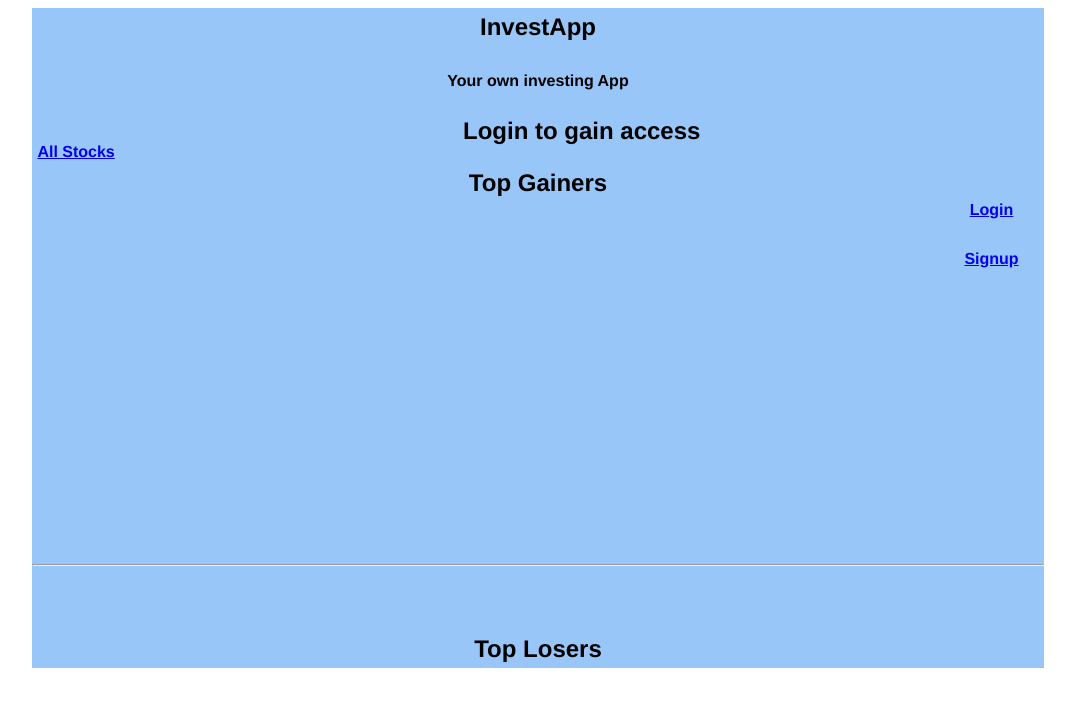
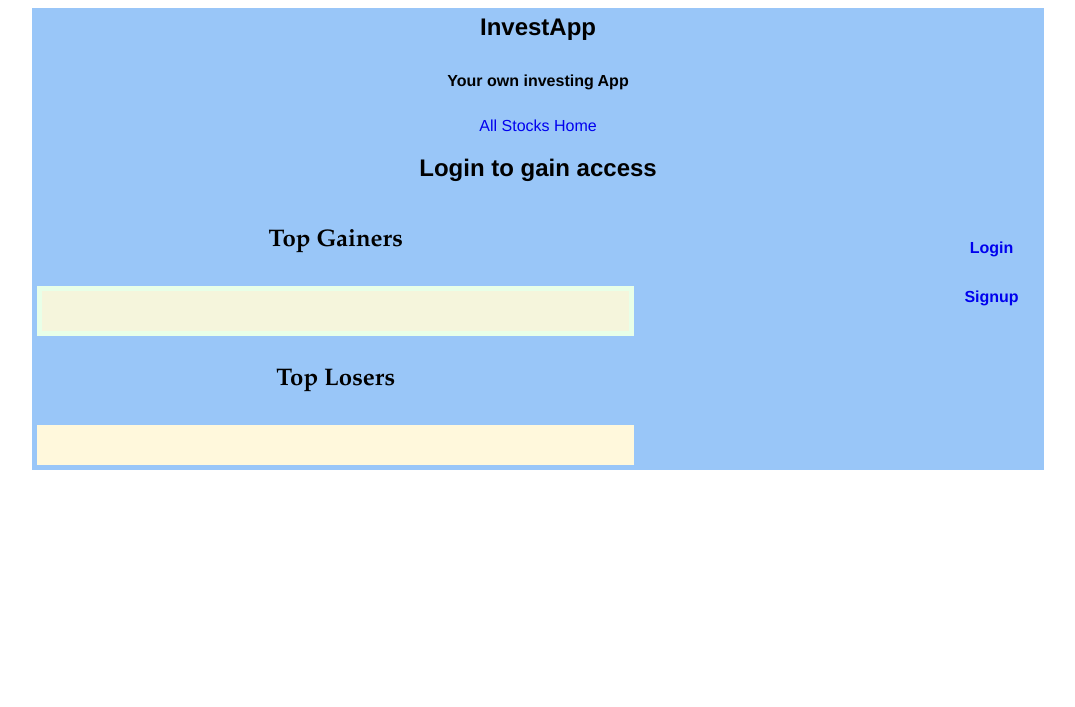
Before and after one commit to ayushsahu247/StockInvestingApp, a Django app: template investpro/templates/home.html in a window 1280 px wide. Shown: the top 707 px of the page, without its empty margins (102-1177 px from the left). Run offline with Django 3.2, Linux system fonts and the light colour scheme; the template is opened without the code that fills it, so the values that code supplies are empty; parts of the project's set-up code (start-up, migrations or seed data) failed here and were passed over.

```diff
--- a/investpro/templates/base.html
+++ b/investpro/templates/base.html
@@ -3,20 +3,20 @@
 
 <div class="container">
 
-
-
     <h2>InvestApp </h2><h4>Your own investing App</h4>
 
 
 <nav>
-    <h4 class="left"><a href="{% url 'all-stocks'%}">All Stocks</a></h4>
+    <a href="{% url 'all-stocks'%}">All Stocks</a>
+    <a href="{% url 'home'%}">Home</a>
+
 
 
     {% if user.is_authenticated %}
-<h1>Hello {{user.username}}</h1>
-{% else %}
-<h1>Login to gain access</h1>
-{% endif %}
+        <h1>Hello {{user.username}}</h1>
+    {% else %}
+        <h1>Login to gain access</h1>
+    {% endif %}
     {% if user.is_authenticated %}
 
     <div class="right">
--- a/investpro/templates/home.html
+++ b/investpro/templates/home.html
@@ -4,73 +4,101 @@
 {%block content%}
 
 
+<section>
+<div class="top-movers">
+
+<h2>Top Gainers</h2>
+<div class="gainers">
+{% for stock in top_gainers %}
+<a href="/stocks/{{stock.0}}">
+<div class="gainer">
+<h6>{{stock.0}}</h6>
+<small>{{stock.2}}</small><br>
+<div class="uniformer">--------------</div>
+</div></a>
+{% endfor %}
+</div>
 
 
 
-<section>
-<div class="top-movers">
-
-
-<h2>Top Gainers</h2>
-{% for stock in top_gainers %}
-<div class="gainers">
+<h2>Top Losers</h2>
+<div class="losers">
+{% for stock in top_losers %}
 <a href="/stocks/{{stock.0}}">
+<div class="loser">
 <h6>{{stock.0}}</h6>
-<small>{{stock.2}}</small>
+<small>{{stock.2}}</small><br>
+<div class="uniformer">--------------</div>
 </div></a>
 {% endfor %}
-</section>
-<hr>
-<br>
-<br>
-
-<h2>Top Losers</h2>
-{% for stock in top_losers %}
-<div class="losers">
-<a href="/stocks/{{stock.0}}">
-<h4>{{stock.0}}</h2>
-<small>{{stock.1}}</small>
-<small>{{stock.2}}</small>
-</a>
 </div>
-{% endfor %}
-
 
 </div>
 
+</section>
+<style type="text/css">
 
-<style type="text/css">
+    .top-movers{
+        width: 60%;
+        font-family: Garamond;
+        display: flex;
+        flex-direction: column;
+    }
+
 
     h2{
         text-align: center;
     }
 
-    .top-movers{
-        margin: auto;
-        width:60%;
-        height: 50%;
+    .gainers{
+        display: flex;
+        flex-direction: row;
+        justify-content: center;
+        color: rgb(69, 134, 5);
+        padding: 20px;
+        border: 5px solid rgb(232, 255, 232);
+        background-color: beige;
+        margin: 5px;
+
     }
-    .gainers{
 
+    .gainer{
 
+        flex: 1;
         background-color: cornsilk;
         border: 5px solid green;
         padding: 20px;
-        margin-right: 10px;
-        float: left;
-        box-sizing: border-box;
+        margin: 5px;
 
     }
 
 
     .losers{
+        display: flex;
+        flex-direction: row;
+        justify-content: center;
+        color: rgb(175, 29, 29);
+        background-color: cornsilk;
+        padding: 20px;
+        margin: 5px;
+        }
+
+    .loser{
+        flex:1;
         background-color: cornsilk;
         border: 5px solid red;
         padding: 20px;
-        margin-right: 10px;
-        float: left;
-        box-sizing: border-box;
-        }
-</style>
+        margin: 5px;
+    }
+
+    .uniformer{
+        color: beige;
+    }
+
+    a{
+        text-decoration: none;
+    }
+
+    </style>
 
 {%endblock%}
```
